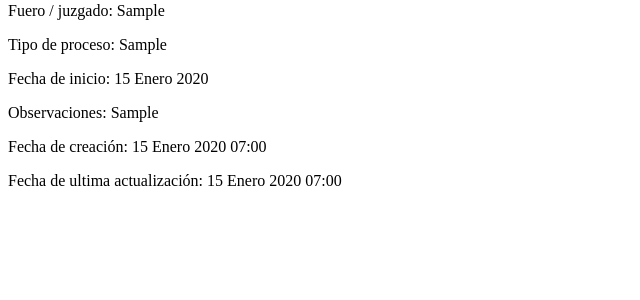
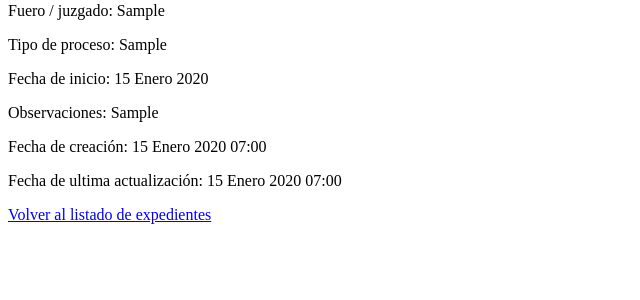
Before and after one commit to joaquintomasrana/gestion-juridica-web, a Django app: page /expediente/1/ in a window 1280 px wide. Shown: the part 187-487 px from the top of the page, without its empty margins (0-640 px from the left). Run offline with Django 5.2, Linux system fonts and the light colour scheme; a user stored in the database is signed in; tables that the repository leaves empty hold one stand-in row (values such as "Sample post").

Commit message:
Enlazar el listado y el detalle de expedientes

```diff
--- a/templates/expedientes/expediente_detail.html
+++ b/templates/expedientes/expediente_detail.html
@@ -1,6 +1,8 @@
 {% extends "base.html" %}
 {% block titulo %}Detalle del expediente {% endblock %}
 {% block contenido %}
+
+
 
     <div>
         <h1>Detalle del expediente</h1>
@@ -19,4 +21,9 @@
         <p>Fecha de ultima actualización: {{ expediente.actualizado }}</p>
      </div>
 
+    <div>
+        <a href="{% url 'expedientes:lista' %}">Volver al listado de expedientes</a>
+    </div>
+
+
 {% endblock %}
--- a/templates/expedientes/expediente_list.html
+++ b/templates/expedientes/expediente_list.html
@@ -11,7 +11,9 @@
 
 
         <div>
-            <h3>{{ expediente.caratula }}</h3>
+            <h3>
+                <a href="{% url 'expedientes:detalle' expediente.pk %}">{{ expediente.caratula }}</a>
+            </h3>
             <p>{{ expediente.numero | default:"Sin número asignado"}}</p>
             <p>Fecha de creación: {{ expediente.creado }}</p>
             <p>Fecha de ultima actualización: {{ expediente.actualizado }}</p>
```
